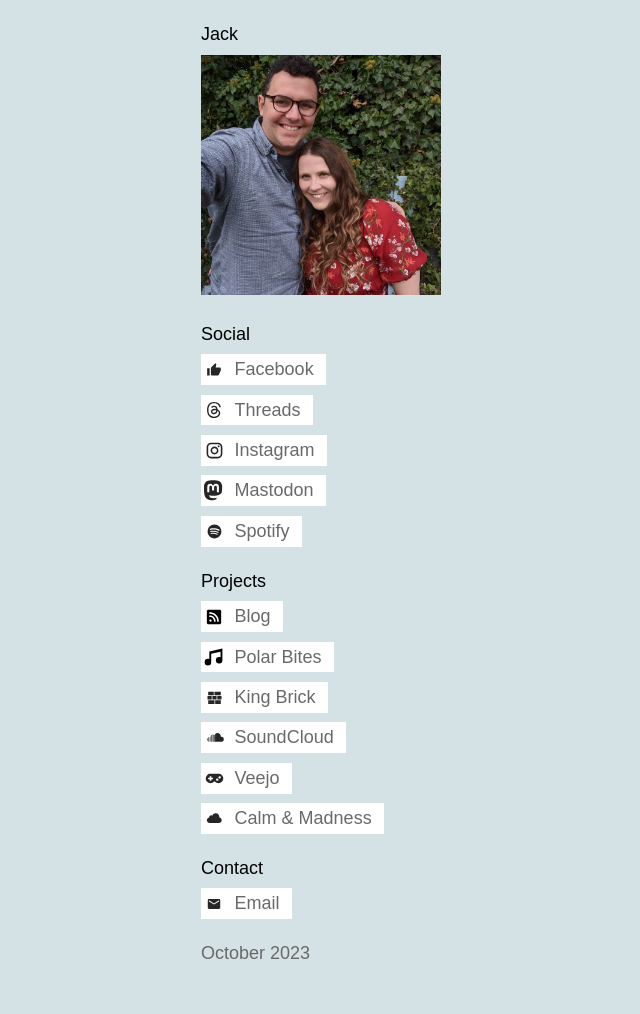
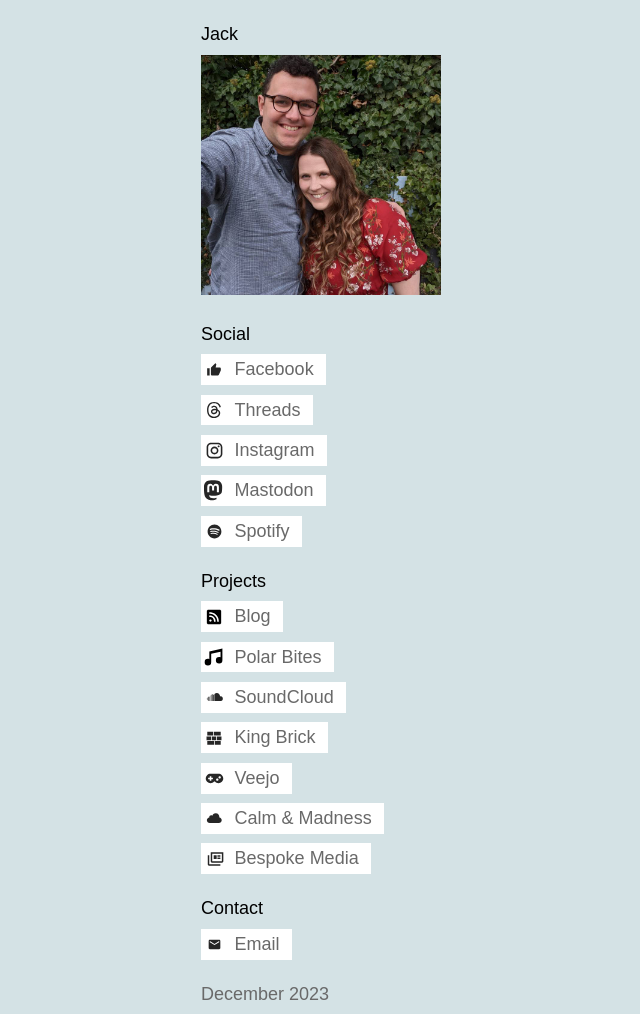
Before and after one commit to jngutteridge/jack-website, a plain HTML site: page public/index.html in a window 1280 px wide. Shown: the whole page, without its empty margins (239-879 px from the left). Before the commit the page ends 974 px from the top, so only its background shows below. Drawn offline with Linux system fonts and the light colour scheme.

Commit message:
Re-add Bespoke Media, change King Brick to Instagram instead of Twitter, shuffle a bit

```diff
--- a/public/index.html
+++ b/public/index.html
@@ -121,17 +121,18 @@
 <ul>
     <li><a rel="me" href="https://jackgutts.kingbrick.co.uk/"><i class="icon blog"></i></span>Blog</span></a></li>
     <li><a rel="me" href="https://polarbites.bandcamp.com/"><i class="icon music"></i><span>Polar Bites</span></a></li>
-    <li><a href="https://twitter.com/wearekingbrick"><i class="icon king-brick"></i><span>King Brick</span></a></li>
     <li><a href="https://soundcloud.com/jackgutts"><i class="icon soundcloud"></i><span>SoundCloud</span></a></li>
+    <li><a href="https://www.instagram.com/wearekingbrick"><i class="icon king-brick"></i><span>King Brick</span></a></li>
     <li><a href="https://www.instagram.com/veejogames/"><i class="icon veejo"></i><span>Veejo</span></a></li>
     <li><a href="https://www.instagram.com/calmnessmadness/"><i class="icon calm-and-madness"></i><span>Calm &amp; Madness</span></a></li>
+    <li><a href="https://www.bespokemedia.net/"><i class="icon bespoke-media"></i><span>Bespoke Media</span></a></li>
 </ul>
 <h2>Contact</h2>
 <ul>
     <li><a href="mailto:jack@kingbrick.co.uk"><i class="icon email"></i><span>Email</span></a></li>
 </ul>
 <footer>
-    <h2>October 2023</h2>
+    <h2>December 2023</h2>
 </footer>
 </div>
 </body>
```
